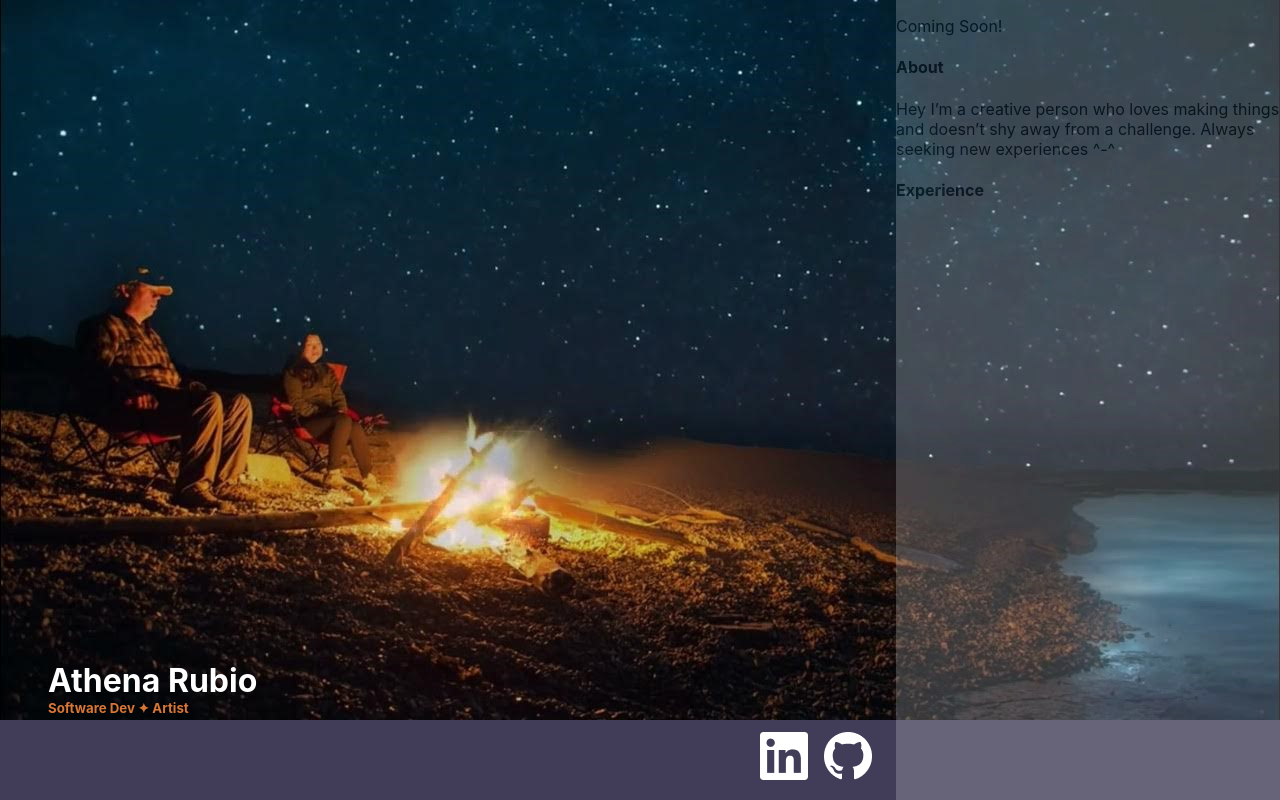
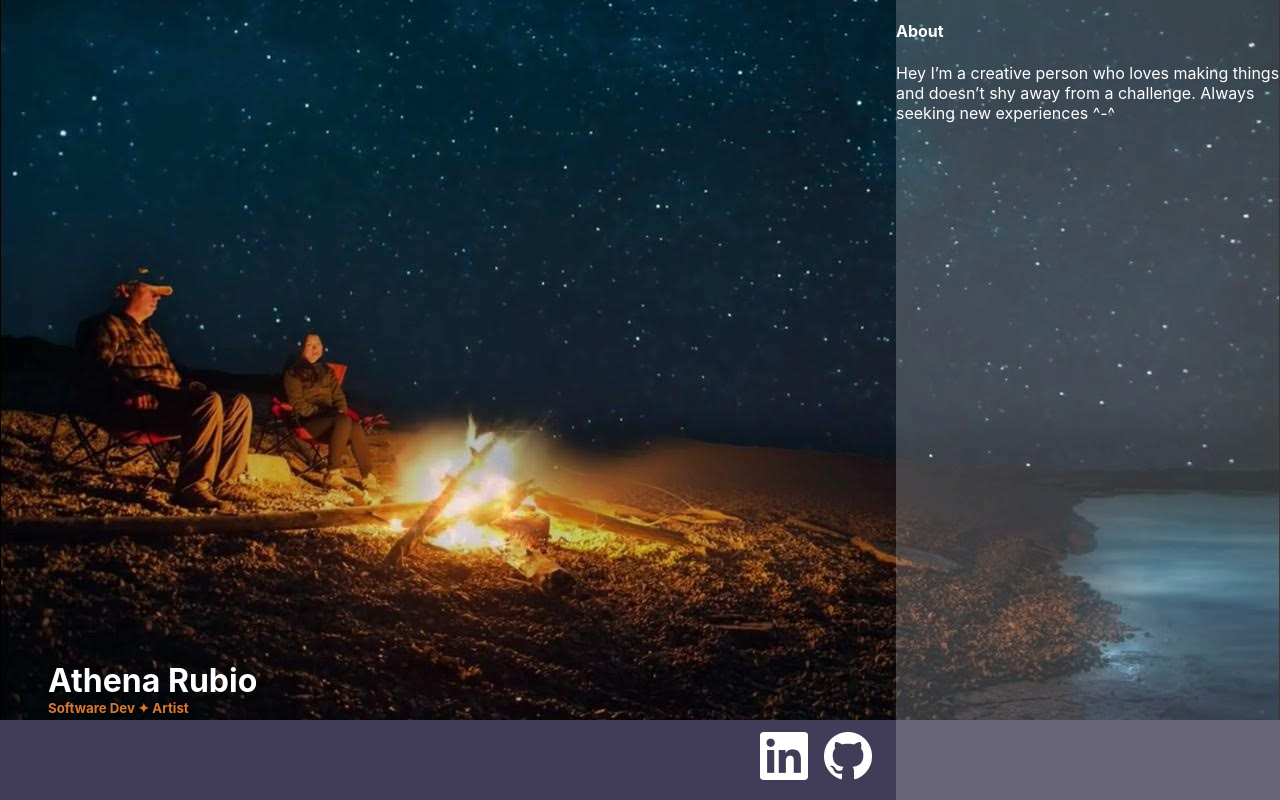
Before and after one commit to SpeedyDolphin/SpeedyDolphin.github.io, a React (Create React App) app: page /#/Home in a window 1280 px wide. Shown: the top 800 px of the page. Built offline with nearby package versions, Linux system fonts and the light colour scheme.

Commit message:
readded the txtBar component because opacity affects all children as well

```diff
--- a/src/Pages/HomePage/HomePage.module.css
+++ b/src/Pages/HomePage/HomePage.module.css
@@ -26,12 +26,6 @@
             }
         }
     }
-    .right{
-        background-color: white;
-        opacity: .2;
-        min-height: 200vh;
-        width: 30vw;
-    }
 }
 
 .linkButtons{
--- a/src/Pages/HomePage/HomePage.tsx
+++ b/src/Pages/HomePage/HomePage.tsx
@@ -3,6 +3,7 @@ import {Link} from "react-router-dom";
 import ImageButton from '../../components/imageButton/imageButton';
 import rawData from './data.json';
 import Entry from '../../components/entries/Entry';
+import TxtBar from '../../components/txtBar/TxtBar';
 
 interface txtBarData {
   /** Child components */
@@ -34,14 +35,13 @@ function HomePage() {
 
         </div>
 
-        <div className={styles.right}>
-          <p>Coming Soon!</p>
+        <TxtBar className={styles.right}>
            {/* Populate my life */}
            {data.map((entry : txtBarData) => (
-            <Entry title={entry.title} content={entry.content} subContent={entry.subContent}></Entry>
+            <Entry key={entry.title} title={entry.title} content={entry.content} subContent={entry.subContent}></Entry>
            ))}
 
-        </div>
+        </TxtBar>
 
       </div>
     </div>
--- /dev/null
+++ b/src/components/entries/Entry.module.css
@@ -0,0 +1,5 @@
+.entry {
+    min-height: 100vh;
+    scroll-snap-align: start;
+    color: white;
+}
--- a/src/components/entries/Entry.tsx
+++ b/src/components/entries/Entry.tsx
@@ -1,5 +1,5 @@
 import { ReactNode } from "react";
-import "./Entry.css"
+import styles from './Entry.module.css'
 
 interface EntryProps {
     /** Child components */
@@ -9,18 +9,18 @@ interface EntryProps {
   subContent? : EntryProps[]
 }
 function Entry({title, content, subContent}: EntryProps) {
-  console.log("I've been called!")
-  console.log("Title")
-  console.log(title)
-  console.log("Content ")
-  console.log(content)
-  console.log("subContent ")
-  console.log(subContent)
     return (
-      <>
+      <div className={styles.entry}>
         <h4>{title}</h4>
-        {content !== undefined && <p>{content}</p>}
-      </>
+        {content !== undefined &&
+          <p>{content}</p>
+        }
+        {subContent !== undefined &&
+          subContent.map((entry : EntryProps) => (
+            <Entry key={entry.title} title={entry.title} content={entry.content} subContent={entry.subContent}></Entry>
+           ))
+        }
+      </div>
     );
 }
 
--- /dev/null
+++ b/src/components/txtBar/TxtBar.module.css
@@ -0,0 +1,11 @@
+.background{
+    background-color: white;
+    opacity: .2;
+    min-height: 100vh;
+    width: 30vw;
+    position: fixed;
+    right:0;
+}
+.content{
+    width: 30vw;
+}
--- /dev/null
+++ b/src/components/txtBar/TxtBar.tsx
@@ -0,0 +1,21 @@
+import { ReactNode } from "react";
+import styles from './TxtBar.module.css'
+
+interface TxtBarProps {
+    /** Child components: this component is intended to be an "Entry" */
+    children? : ReactNode
+    className? : any
+}
+
+function TxtBar({children}: TxtBarProps) {
+  return (
+    <>
+      <div className={styles.background}></div>
+      <div className={styles.content}>
+        {children}
+      </div>
+    </>
+  );
+}
+
+export default TxtBar;
```
Also changed, not shown: src/components/entries/Entry.css (deleted).
